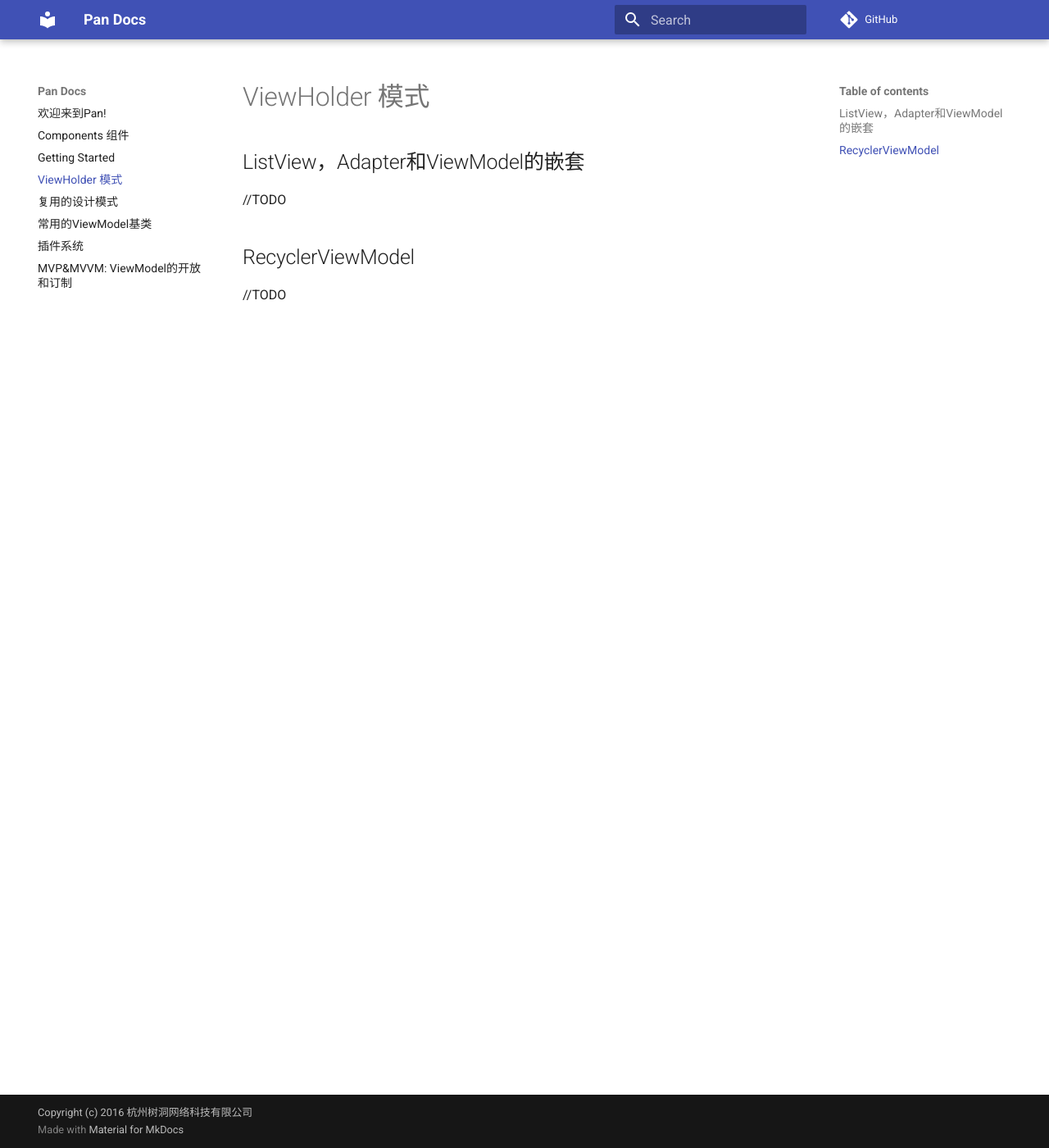
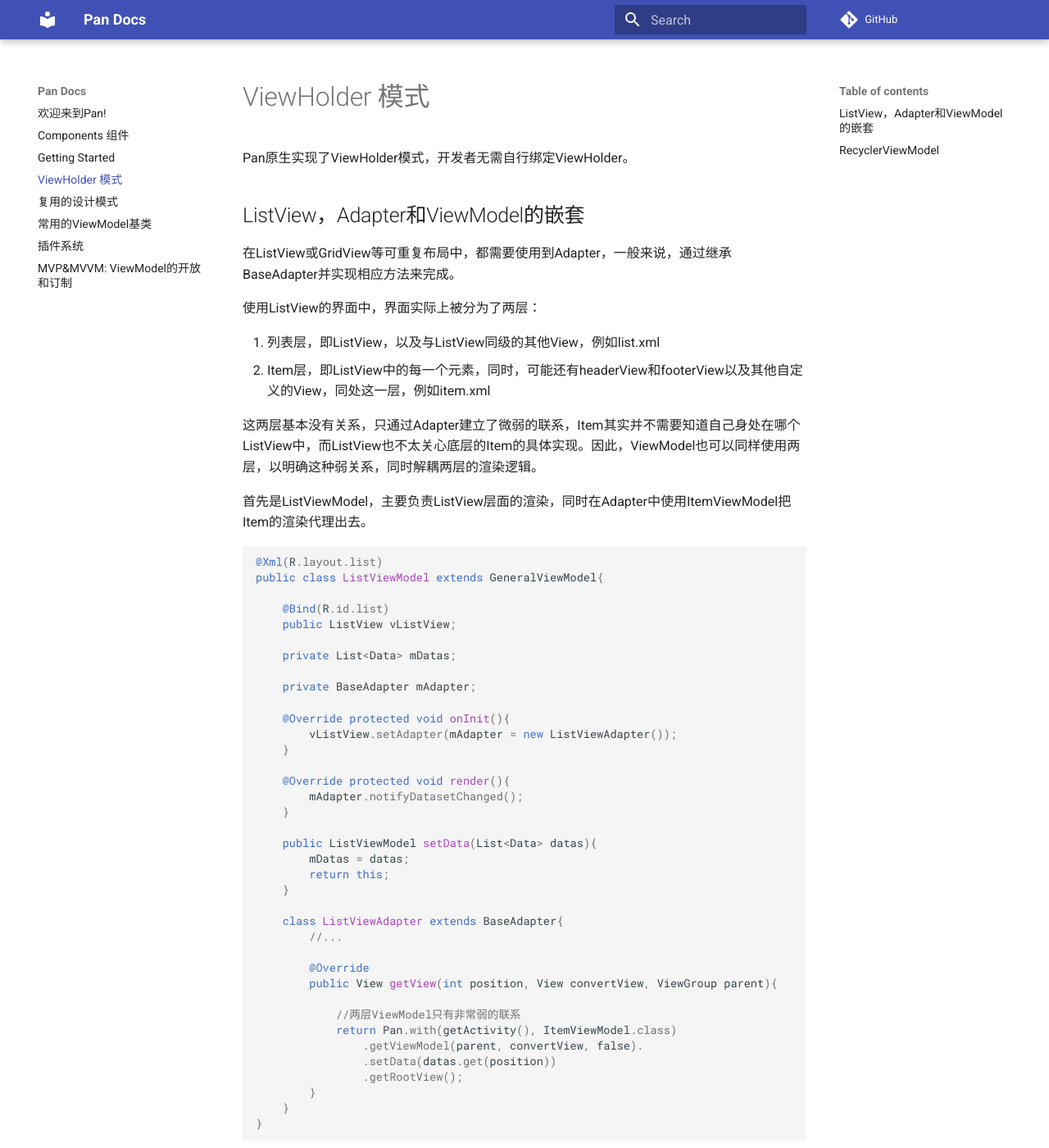
Before and after one commit to campusappcn/Pan-Documentation, an MkDocs documentation site: the page built from docs/ViewHolder模式和嵌套使用.md, in a window 1280 px wide and 1400 px high. Shown: the whole window at 82% size. Built offline with MkDocs 1.6.1 and Material for MkDocs 9.7.7, drawn with Linux system fonts in a browser that asks for light colours; comment, search, counter and statistics services are not loaded; some of the changed text lies outside the part shown.

Commit message:
完成ViewHolder部分

````diff
--- a/docs/ViewHolder模式和嵌套使用.md
+++ b/docs/ViewHolder模式和嵌套使用.md
@@ -1,9 +1,119 @@
 # ViewHolder 模式
+
+Pan原生实现了ViewHolder模式，开发者无需自行绑定ViewHolder。
 
 ## ListView，Adapter和ViewModel的嵌套
 
-//TODO
+在ListView或GridView等可重复布局中，都需要使用到Adapter，一般来说，通过继承BaseAdapter并实现相应方法来完成。
+
+使用ListView的界面中，界面实际上被分为了两层：
+
+1. 列表层，即ListView，以及与ListView同级的其他View，例如list.xml
+2. Item层，即ListView中的每一个元素，同时，可能还有headerView和footerView以及其他自定义的View，同处这一层，例如item.xml
+
+这两层基本没有关系，只通过Adapter建立了微弱的联系，Item其实并不需要知道自己身处在哪个ListView中，而ListView也不太关心底层的Item的具体实现。因此，ViewModel也可以同样使用两层，以明确这种弱关系，同时解耦两层的渲染逻辑。
+
+首先是ListViewModel，主要负责ListView层面的渲染，同时在Adapter中使用ItemViewModel把Item的渲染代理出去。
+
+```Java
+@Xml(R.layout.list)
+public class ListViewModel extends GeneralViewModel{
+
+    @Bind(R.id.list)
+    public ListView vListView;
+
+    private List<Data> mDatas;
+
+    private BaseAdapter mAdapter;
+
+    @Override protected void onInit(){
+    	vListView.setAdapter(mAdapter = new ListViewAdapter());
+    }
+
+	@Override protected void render(){
+		mAdapter.notifyDatasetChanged();
+	}
+
+	public ListViewModel setData(List<Data> datas){
+		mDatas = datas;
+		return this;
+	}
+
+	class ListViewAdapter extends BaseAdapter{
+		//...
+
+        @Override
+		public View getView(int position, View convertView, ViewGroup parent){
+
+			//两层ViewModel只有非常弱的联系
+			return Pan.with(getActivity(), ItemViewModel.class)
+			    .getViewModel(parent, convertView, false).
+			    .setData(datas.get(position))
+			    .getRootView();
+		}
+	}
+}
+```
+
+其次是ItemViewModel，ItemViewModel并不需要知道自己被用在了何处，可以是Activity中某个部分使用了，也可能是Adapter中使用了，但ItemViewModel并不关心。
+
+```Java
+@Xml(R.layout.item)
+public class ItemViewModel extends GeneralViewModel{
+
+    @Bind(R.id.text)
+    public TextView vTextView;
+
+    private Data mData;
+
+    public ItemViewModel setData(Data data){
+    	mData = data;
+    	return this;
+    }
+
+    @Override protected void render(){
+    	vTextView.setText(mData.toString());
+    }
+
+}
+```
+
+最后，在Activity中的调用，也很简洁，只需要绑定ListViewModel。
+
+```Java
+
+//在Activity中
+protected void onCreate(Bundle savedInstance){
+	super.onCreate(savedInstanceState);
+	setContentView(R.layout.activity_main);
+
+	Pan.with(this, ListViewModel.class)
+	    .controlledBy(ListViewController.class)
+		.getViewModel();
+}
+
+```
 
 ## RecyclerViewModel
 
-//TODO
+RecyclerViewModel用于RecyclerView中，由于Java的单继承，RecyclerView.Adapter需要返回一个ViewHolder的子类对象，因此，这里使用RecyclerViewModel作为基类以替换GeneralViewModel。其他用法和ListView完全一致。
+
+```Java
+@Xml(R.layout.item)
+public class RecyclerItemViewModel extends RecyclerViewModel{
+	//...
+}
+
+//Adapter
+public class RecyclerViewAdapter extends RecyclerView.Adapter<RecyclerItemViewModel>{
+
+	@Override RecyclerItemViewModel onCreateViewHoler(ViewGroup parent, int viewType){
+		return Pan.with(getLifecycleObserved(), RecyclerItemViewModel.class)
+				.getViewModel(parent, null, false);
+	}
+
+	@Override void onBindViewHolder(RecyclerItemViewModel holder, int position){
+		//holder.setData(...)
+	}
+}
+```
````
Also changed, not shown: docs/Components.md (+10 -1 lines).
